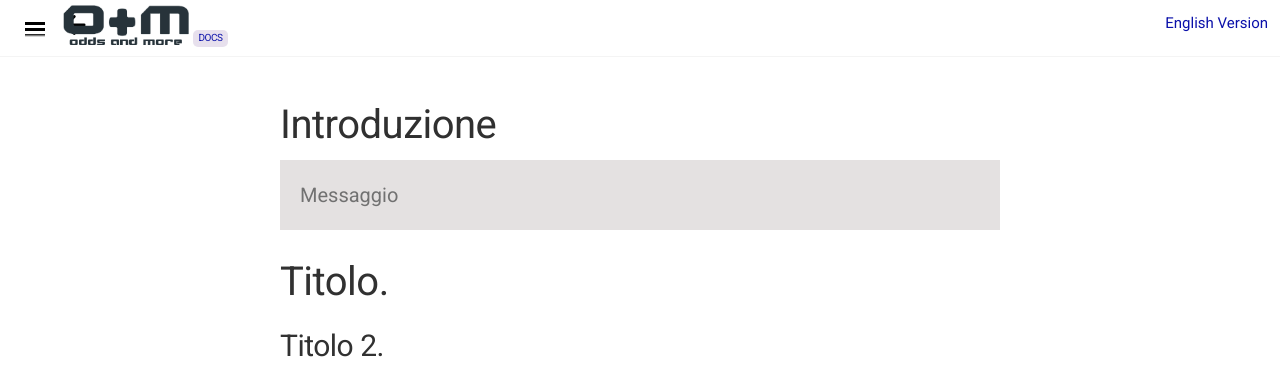
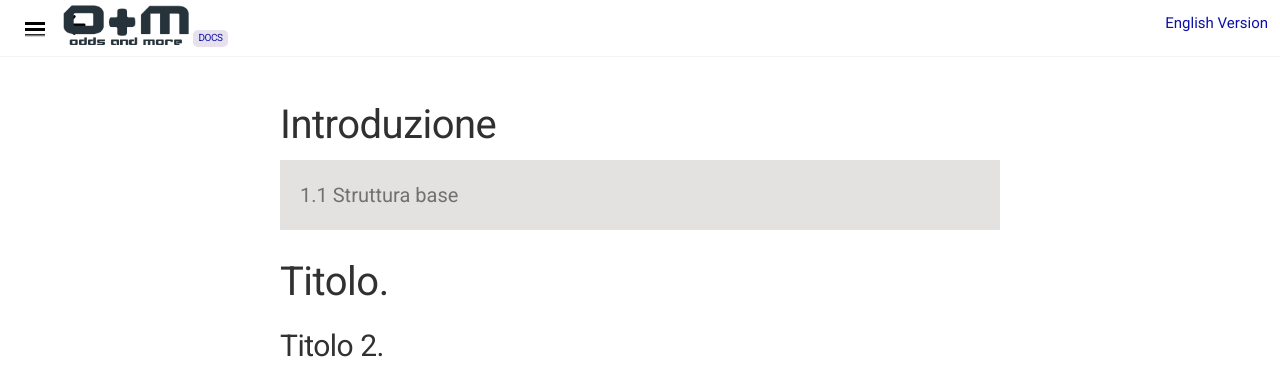
Before and after one commit to docsforodds/docs, a Jekyll site: the page built from docs/it/section/page1.md, in a window 1280 px wide. Shown: the top 377 px of the page. Built offline with Jekyll 4.4.1, drawn with Linux system fonts in a browser that asks for light colours; nearby versions of some CDN libraries.

Commit message:
Modificato "messaggio" in "1.1 Struttura base"

```diff
--- a/docs/it/section/page1.md
+++ b/docs/it/section/page1.md
@@ -6,7 +6,7 @@ category: Sezione
 icon: fab fa-adn
 ---
 <p class="message">
-   Messaggio
+    1.1  Struttura base
 </p>
 
 # Titolo.
```
